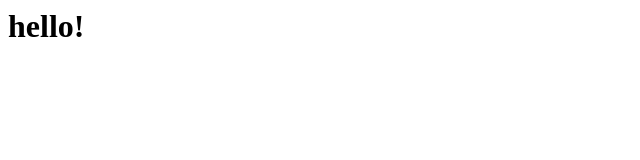
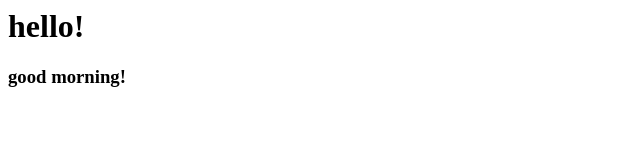
Before and after one commit to yujinjeon1020/github_test, a plain HTML site: page index.html in a window 1280 px wide. Shown: the whole page, without its empty margins (0-640 px from the left). Drawn offline with Linux system fonts and the light colour scheme.

Commit message:
<h3> 추가

```diff
--- a/index.html
+++ b/index.html
@@ -7,5 +7,6 @@
 </head>
 <body>
     <h1>hello!</h1>
+    <h3>good morning!</h3>
 </body>
 </html>
```
